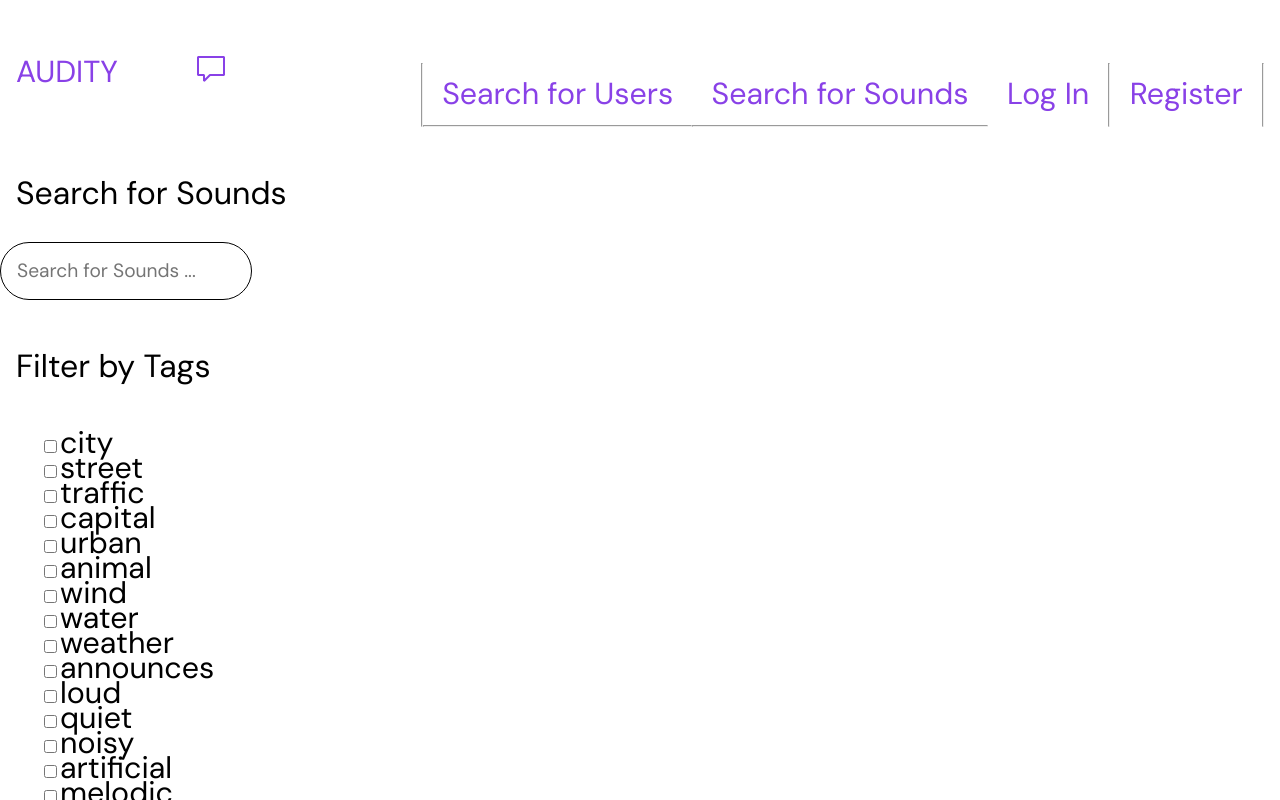
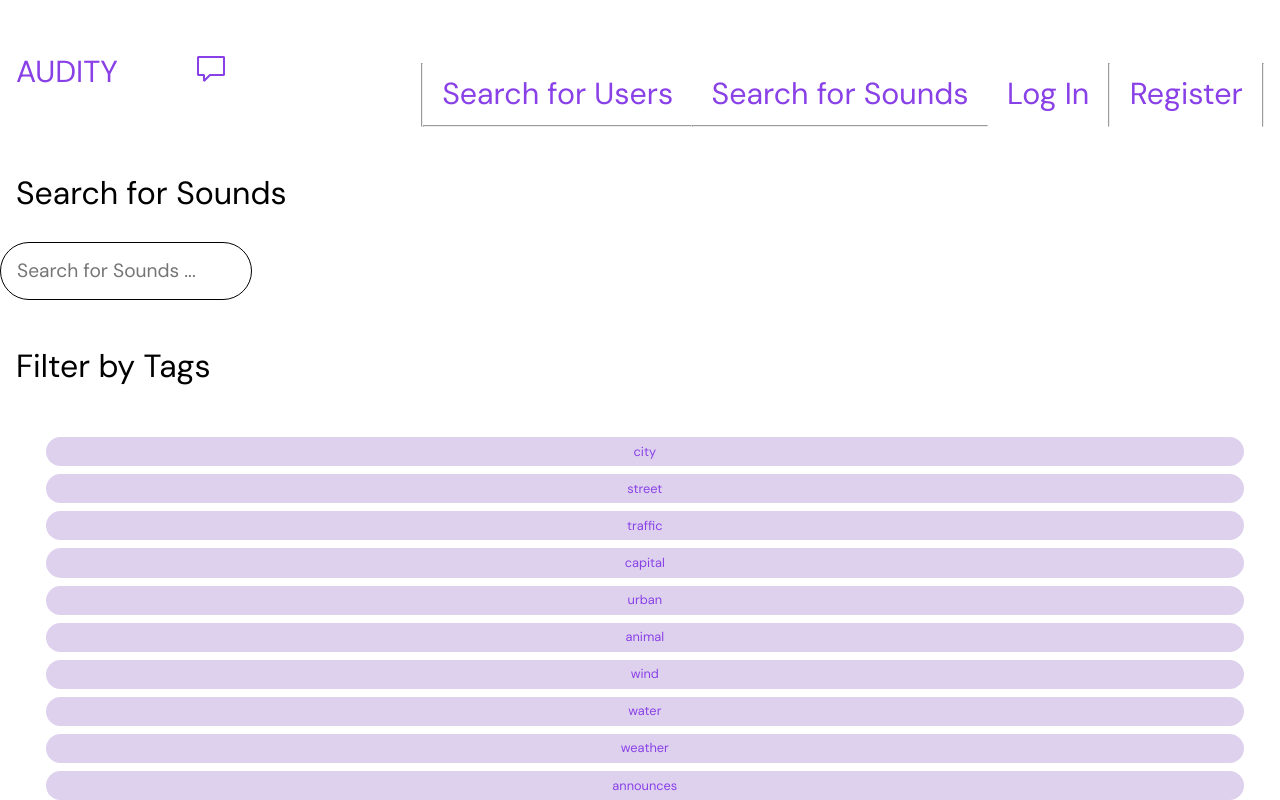
Before and after one commit to ezgisumbul/audity, a React (Create React App) app in the folder client/: page /sound/search in a window 1280 px wide. Shown: the top 800 px of the page. Built offline with nearby package versions, Linux system fonts and the light colour scheme; no server answers.

Commit message:
make scss variables globally available

```diff
--- a/client/src/components/AuthenticationForm.scss
+++ b/client/src/components/AuthenticationForm.scss
@@ -1,22 +1,9 @@
-// scss variables
-
-$h1: 2.5rem;
-$h2: 2rem;
-$h3: 1.9rem;
-$h4: 1.2rem;
-$p: 1rem;
-$small: 0.8rem;
-
-$firstcolor: #8941e7;
-$secondcolor: #ff4747;
-$thirdcolor: #f0f3f4;
-$fourthcolor: #ded1ee;
-$green: #36cd85;
+@use './../utils/variables.scss' as v;
 
 .authentication-form {
   margin: 0 1rem;
   label {
-    font-size: $small;
+    font-size: v.$small;
   }
 }
 
@@ -25,8 +12,8 @@ $green: #36cd85;
   margin: 0 auto;
   margin-bottom: 1rem;
   padding: 0.5rem 0;
-  background-color: $firstcolor;
-  font-size: $h4;
+  background-color: v.$firstcolor;
+  font-size: v.$h4;
   color: white;
   border-radius: 4rem;
 }
@@ -40,15 +27,15 @@ $green: #36cd85;
   background: transparent;
   margin-bottom: 1rem;
   border-radius: 5rem;
-  font-size: $h4;
+  font-size: v.$h4;
 }
 
 input::file-selector-button {
   font-family: 'DM Sans', sans-serif;
-  font-size: $small;
+  font-size: v.$small;
   padding: 0.5em;
   /*   border: thin solid rgb(0, 0, 0); */
   border-style: none;
-  background-color: $fourthcolor;
+  background-color: v.$fourthcolor;
   border-radius: 5rem;
 }
--- a/client/src/components/Navbar.scss
+++ b/client/src/components/Navbar.scss
@@ -1,22 +1,9 @@
-// scss variables
-
-$h1: 2.5rem;
-$h2: 2rem;
-$h3: 1.9rem;
-$h4: 1.2rem;
-$p: 1rem;
-$small: 0.8rem;
-
-$firstcolor: #8941e7;
-$secondcolor: #ff4747;
-$thirdcolor: #f0f3f4;
-$fourthcolor: #ded1ee;
-$green: #36cd85;
+@use './../utils/variables.scss' as v;
 
 li,
 h2 {
   list-style: none;
-  font-size: $h3;
+  font-size: v.$h3;
   font-weight: 300;
 }
 
@@ -91,7 +78,7 @@ nav {
 
     // Line in between menu options
     hr {
-      border: 0.7px solid $firstcolor;
+      border: 0.7px solid v.$firstcolor;
       margin: 0.3rem 1rem;
     }
   }
--- a/client/src/components/TagsCheckboxComponent.jsx
+++ b/client/src/components/TagsCheckboxComponent.jsx
@@ -1,27 +1,46 @@
-import { tags } from './../utils/tags'
+import { tags } from './../utils/tags';
+import './TagsCheckboxComponent.scss';
 
-const TagsCheckboxComponent = ({checkedStateArray, onhandleTagListChange}) => {
+const TagsCheckboxComponent = ({
+  checkedStateArray,
+  onhandleTagListChange
+}) => {
   return (
     <ul className="tags-list">
-        {tags.map(( name , index) => {
+      {tags.map((name, index) => {
         return (
           <li key={index}>
-              <div className="tags-list-item">
+            <div className="tags-list-item" id="ck-button">
+              <div class="single-button">
+                <label htmlFor={`custom-checkbox-${index}`}>
                   <input
                     type="checkbox"
+                    hidden
                     id={`custom-checkbox-${index}`}
                     name={name}
                     value={name}
                     checked={checkedStateArray[index]}
                     onChange={() => onhandleTagListChange(index)}
                   />
-                  <label htmlFor={`custom-checkbox-${index}`}>{name}</label>
+                  <span>{name}</span>
+                </label>
+              </div>
             </div>
           </li>
         );
       })}
     </ul>
-  )
-}
+  );
+};
 
-export default TagsCheckboxComponent
+export default TagsCheckboxComponent;
+
+/*
+      <div id="ck-button">
+        <div class="single-button">
+          <label>
+            <input type="checkbox" hidden name="genres" value="Media" class="dropdown-item"{{#if filters.media}}checked {{/if}}/><span>Media</span>
+          </label>
+        </div>
+      </div>
+*/
--- /dev/null
+++ b/client/src/components/TagsCheckboxComponent.scss
@@ -0,0 +1,52 @@
+@use './../utils/variables.scss' as v;
+
+.wrapper {
+  display: flex;
+  justify-content: left;
+  flex-wrap: wrap;
+}
+
+#ck-button {
+  margin: 4px;
+}
+
+#ck-button label span {
+  background-color: v.$fourthcolor;
+  float: none;
+  color: v.$firstcolor;
+  font-size: v.$small;
+  padding: 0.2em 1.2em;
+  border: 2px solid white;
+  border-radius: 2em;
+}
+
+#ck-button label span {
+  text-align: center;
+  display: block;
+  border-radius: 2em;
+}
+
+#ck-button label input {
+  // position: absolute;
+  top: -20px;
+}
+
+#ck-button input:hover + span {
+  background-color: v.$firstcolor;
+  color: #fff;
+}
+
+#ck-button input:checked + span {
+  background-color: v.$firstcolor;
+  color: #fff;
+}
+
+#ck-button input:checked:hover + span {
+  background-color: #6a2fb6;
+  border-color: transparent;
+  color: #fff;
+}
+
+.single-button {
+  margin-right: 1em;
+}
--- a/client/src/pages/HomePage.scss
+++ b/client/src/pages/HomePage.scss
@@ -1,15 +1,4 @@
-$h1: 2.5rem;
-$h2: 2rem;
-$h3: 1.9rem;
-$h4: 1.2rem;
-$p: 1rem;
-$small: 0.8rem;
-
-$firstcolor: #8941e7;
-$secondcolor: #ff4747;
-$thirdcolor: #f0f3f4;
-$fourthcolor: #ded1ee;
-$green: #36cd85;
+@use './../utils/variables.scss' as v;
 
 h1 {
   padding: 1rem;
@@ -30,7 +19,7 @@ h1 {
     background-color: #bababa;
   }
   h3 {
-    font-size: $h3;
+    font-size: v.$h3;
     font-weight: 300;
     line-height: 1.05;
   }
--- a/client/src/pages/MessageDetailPage.scss
+++ b/client/src/pages/MessageDetailPage.scss
@@ -1,21 +1,11 @@
-$h1: 2.5rem;
-$h2: 2rem;
-$h3: 1.9rem;
-$h4: 1.2rem;
-$p: 1rem;
-$small: 0.8rem;
+@use './../utils/variables.scss' as v;
 
-$firstcolor: #8941e7;
-$secondcolor: #ff4747;
-$thirdcolor: #f0f3f4;
-$fourthcolor: #ded1ee;
-$green: #36cd85;
 .background {
-  background-color: $thirdcolor;
+  background-color: v.$thirdcolor;
 }
 
 .message-sent {
-  background-color: $firstcolor;
+  background-color: v.$firstcolor;
   color: white;
   align-self: flex-end;
 }
@@ -40,7 +30,7 @@ $green: #36cd85;
   align-items: flex-start;
 
   small {
-    font-size: $small;
+    font-size: v.$small;
     letter-spacing: 0.5px;
   }
 }
--- /dev/null
+++ b/client/src/utils/variables.scss
@@ -0,0 +1,14 @@
+// scss variables
+
+$h1: 2.5rem;
+$h2: 2rem;
+$h3: 1.9rem;
+$h4: 1.2rem;
+$p: 1rem;
+$small: 0.8rem;
+
+$firstcolor: #8941e7;
+$secondcolor: #ff4747;
+$thirdcolor: #f0f3f4;
+$fourthcolor: #ded1ee;
+$green: #36cd85;
```
Also changed, not shown: client/src/components/ProfileCard.jsx (+7 -7 lines). Lines whose indentation alone changed are shown as unchanged.
